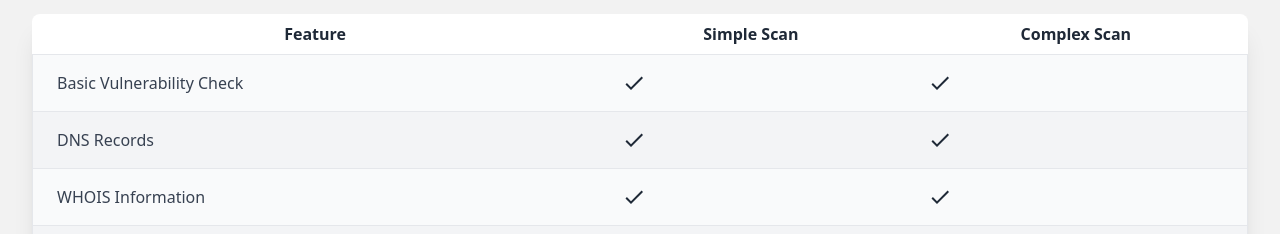
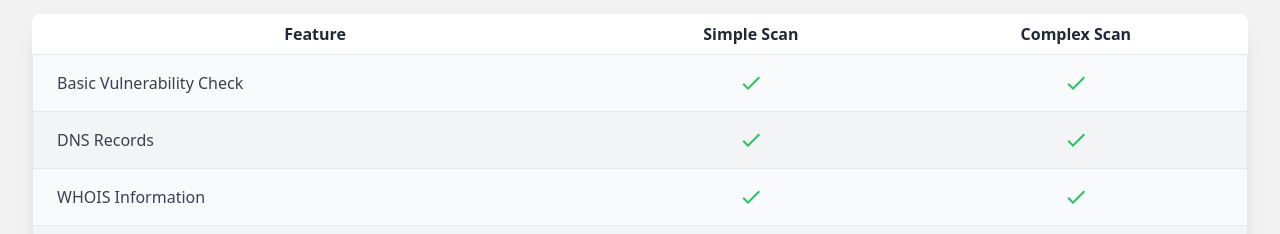
Before and after one commit to WeakSpotter/WeakSpotter, a React (Vite) app in the folder frontend/: page / in a window 1280 px wide. Shown: the part 566-800 px from the top of the page. Built offline with nearby package versions, Linux system fonts and the light colour scheme.

Commit message:
refactor(Home.tsx): improve Icon component styling and alignment in feature table

```diff
--- a/frontend/src/components/Home.tsx
+++ b/frontend/src/components/Home.tsx
@@ -65,11 +65,19 @@ export default function Home() {
                 }`}
               >
                 <td className="px-6 py-4 text-gray-700">{feature}</td>
-                <td className="px-6 py-4 text-center">
-                  <Icon path={simple ? mdiCheck : mdiClose} size={1} />
+                <td className="px-6 py-4">
+                  <Icon
+                    path={simple ? mdiCheck : mdiClose}
+                    size={1}
+                    className={`m-auto ${simple ? "text-green-500" : "text-red-500"}`}
+                  />
                 </td>
-                <td className="px-6 py-4 text-center">
-                  <Icon path={complex ? mdiCheck : mdiClose} size={1} />
+                <td className="px-6 py-4">
+                  <Icon
+                    path={complex ? mdiCheck : mdiClose}
+                    size={1}
+                    className={`m-auto ${complex ? "text-green-500" : "text-red-500"}`}
+                  />
                 </td>
               </tr>
             ))}
```
